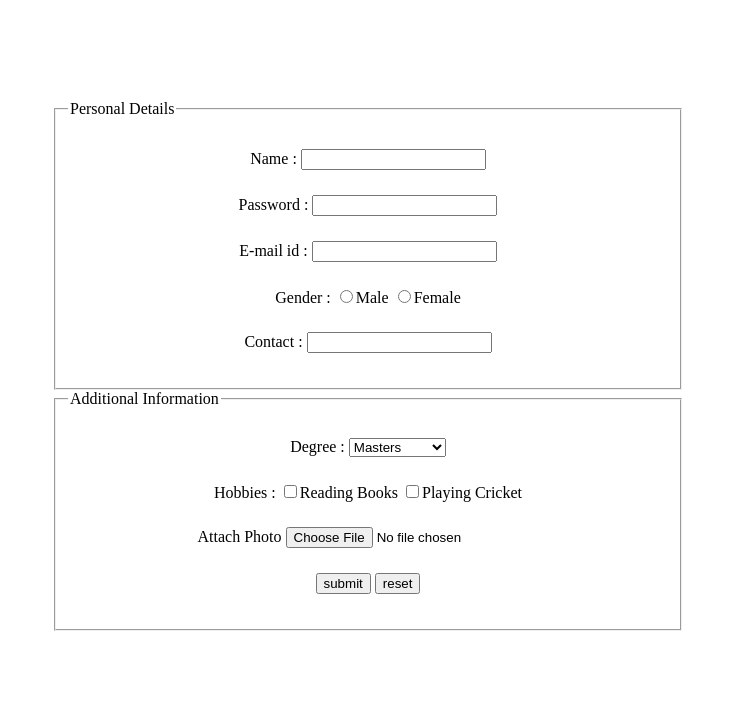
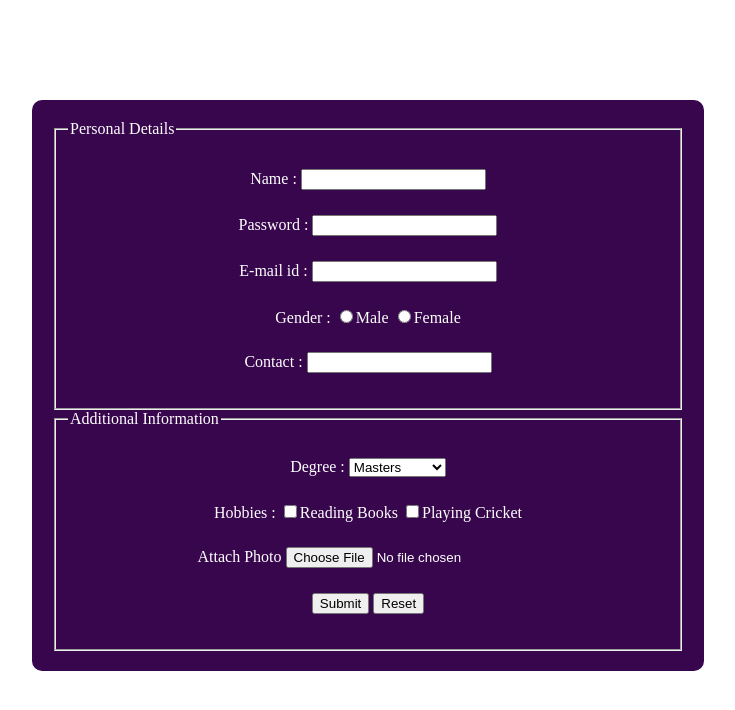
Before and after one commit to Raviteja180/skibble-forms, a plain HTML site: page index.html in a window 1280 px wide. Shown: the whole page, without its empty margins (272-1007 px from the left). Drawn offline with Linux system fonts and the light colour scheme.

Commit message:
added background color

```diff
--- a/index.html
+++ b/index.html
@@ -66,8 +66,8 @@
                 <input type="file" name="photo">
             </div>
             <div>
-                <input type="submit" value="submit">
-                <input type="reset" value="reset">
+                <input type="submit" value="Submit">
+                <input type="reset" value="Reset">
             </div>
 
 
--- a/styles.css
+++ b/styles.css
@@ -1,6 +1,10 @@
 form{
     width: 50%;
     margin:100px auto;
+    padding: 20px;
+    background-color: rgb(55, 6, 77);
+    color: white;
+    border-radius: 10px;;
 
 }
 div{
```
